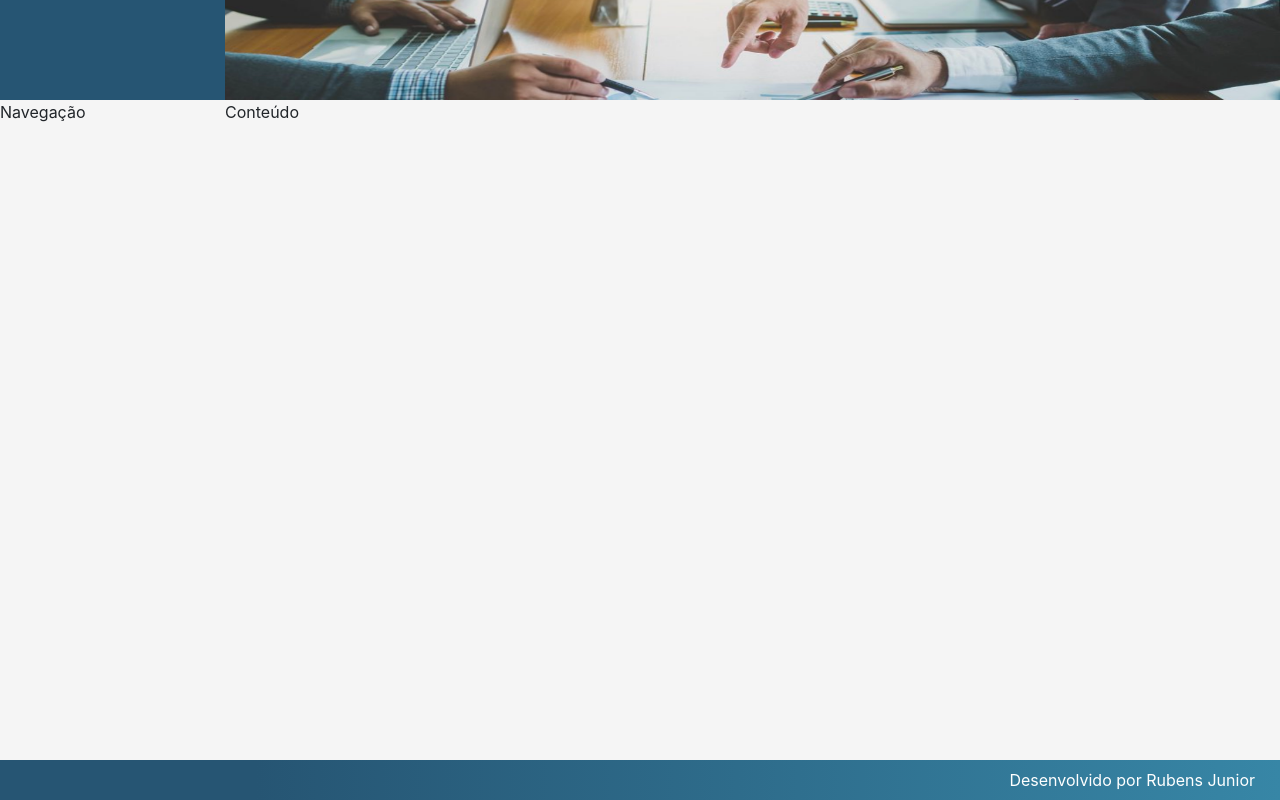
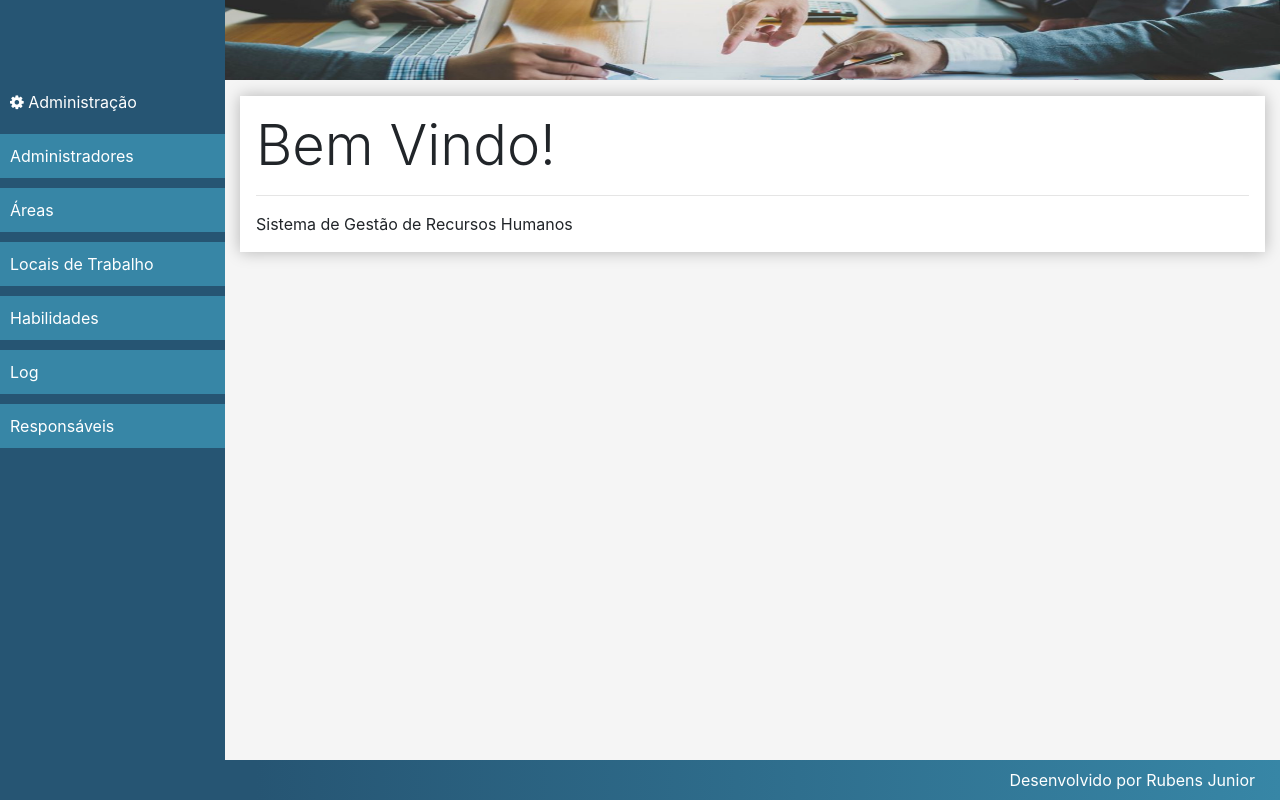
Before and after one commit to rubensabjr/locais-de-trabalho, a React (Create React App) app: page / in a window 1280 px wide. Built offline with nearby package versions, Linux system fonts and the light colour scheme.

Commit message:
Atualizando Componentes

```diff
--- /dev/null
+++ b/src/components/home/Home.jsx
@@ -0,0 +1,9 @@
+import React from 'react'
+import Main from '../templates/Main'
+
+export default props =>
+    <Main>
+        <div className='display-4'>Bem Vindo!</div>
+        <hr />
+        <p className="mb-0">Sistema de Gestão de Recursos Humanos</p>
+    </Main>
--- a/src/components/templates/Main.css
+++ b/src/components/templates/Main.css
@@ -0,0 +1,5 @@
+
+main > div {
+    background-color: #FFF;
+    box-shadow: 0px 0px 15px #0004;
+}
--- a/src/components/templates/Main.jsx
+++ b/src/components/templates/Main.jsx
@@ -5,7 +5,9 @@ import Header from './Header'
 export default props =>
     <React.Fragment>
         <Header/>
-        <main className="content">
-            Conteúdo
+        <main className="content container-fluid">
+            <div className="p-3 mt-3">
+                {props.children}
+            </div>
         </main>
     </React.Fragment>
--- a/src/components/templates/Nav.css
+++ b/src/components/templates/Nav.css
@@ -0,0 +1,24 @@
+aside.menu-area{
+    background-color: var(--bg-dark);
+}
+
+.menu a{
+    display: block;
+    text-decoration: none;
+    color: #fff;
+    padding: 10px;
+    background-color: rgba(55,134,166,1);
+    margin-bottom: 10px;
+}
+
+.menu a:hover{
+    background: linear-gradient(135deg, rgba(72,176,217,1) 0%, rgba(80,242,232,1) 100%);
+}
+
+.menu div{
+    display: block;
+    text-decoration: none;
+    color: #fff;
+    padding: 10px;
+    margin-bottom: 10px;
+}
--- a/src/components/templates/Nav.jsx
+++ b/src/components/templates/Nav.jsx
@@ -3,5 +3,27 @@ import React from 'react'
 
 export default props =>
     <aside className="menu-area">
-        Navegação
+        <nav className="menu">
+            <div>
+                <i className="fa fa-cog"></i> Administração
+            </div>
+            <a href="#/">
+                Administradores
+            </a>
+            <a href="#/">
+                Áreas
+            </a>
+            <a href="#/">
+                Locais de Trabalho
+            </a>
+            <a href="#/">
+                Habilidades
+            </a>
+            <a href="#/">
+                Log
+            </a>
+            <a href="#/">
+                Responsáveis
+            </a>
+        </nav>
     </aside>
--- a/src/main/App.css
+++ b/src/main/App.css
@@ -1,8 +1,7 @@
 :root {
     --bg-dark: #265573;
 
-    --logo-height: 100px;
-    --header-height: 100px;
+    --header-height: 80px;
     --aside-width: 225px;
     --footer-height: 40px;
 }
--- a/src/main/App.jsx
+++ b/src/main/App.jsx
@@ -3,13 +3,13 @@ import 'font-awesome/css/font-awesome.min.css'
 import './App.css'
 import React from 'react'
 
-import Main from '../components/templates/Main'
+import Home from '../components/home/Home'
 import Nav from '../components/templates/Nav'
 import Footer from '../components/templates/Footer'
 
 export default props =>
     <div className="app">
-        <Main/>
+        <Home/>
         <Nav/>
         <Footer/>
     </div>
```
